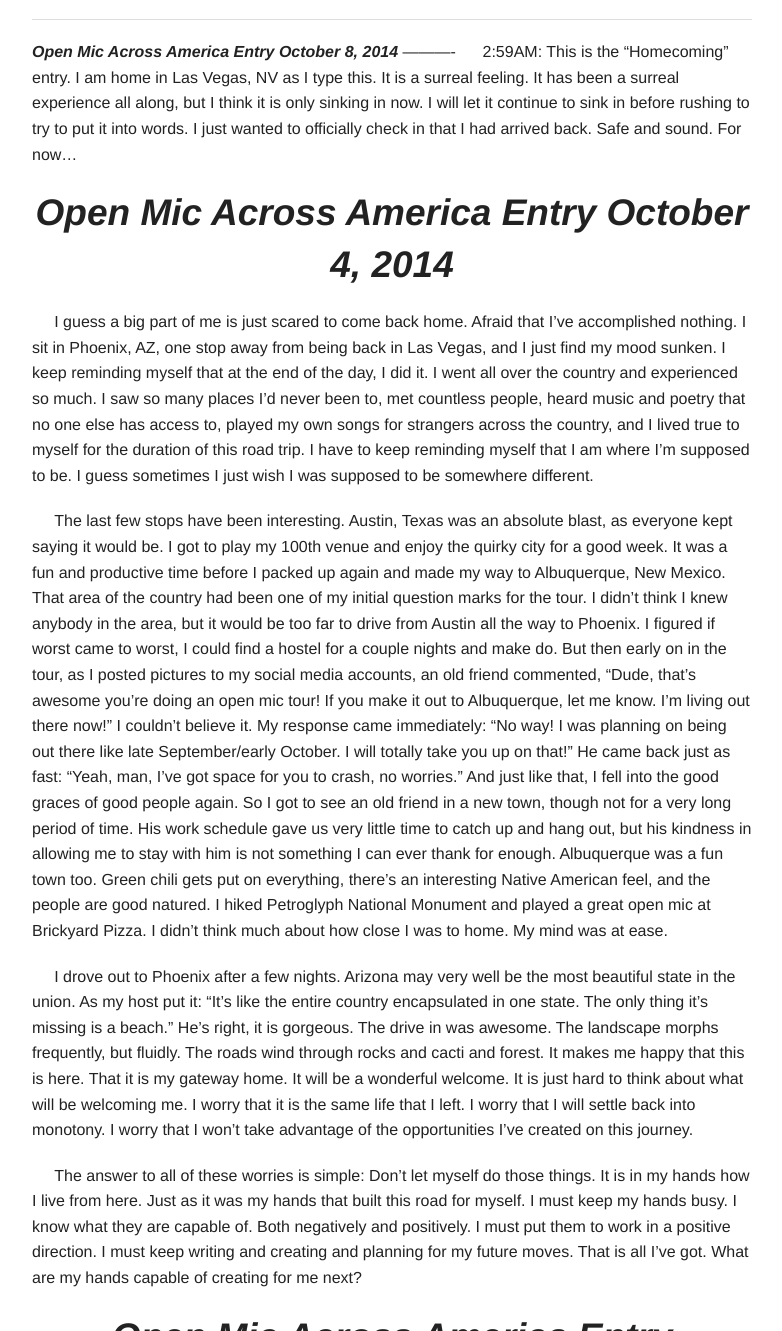
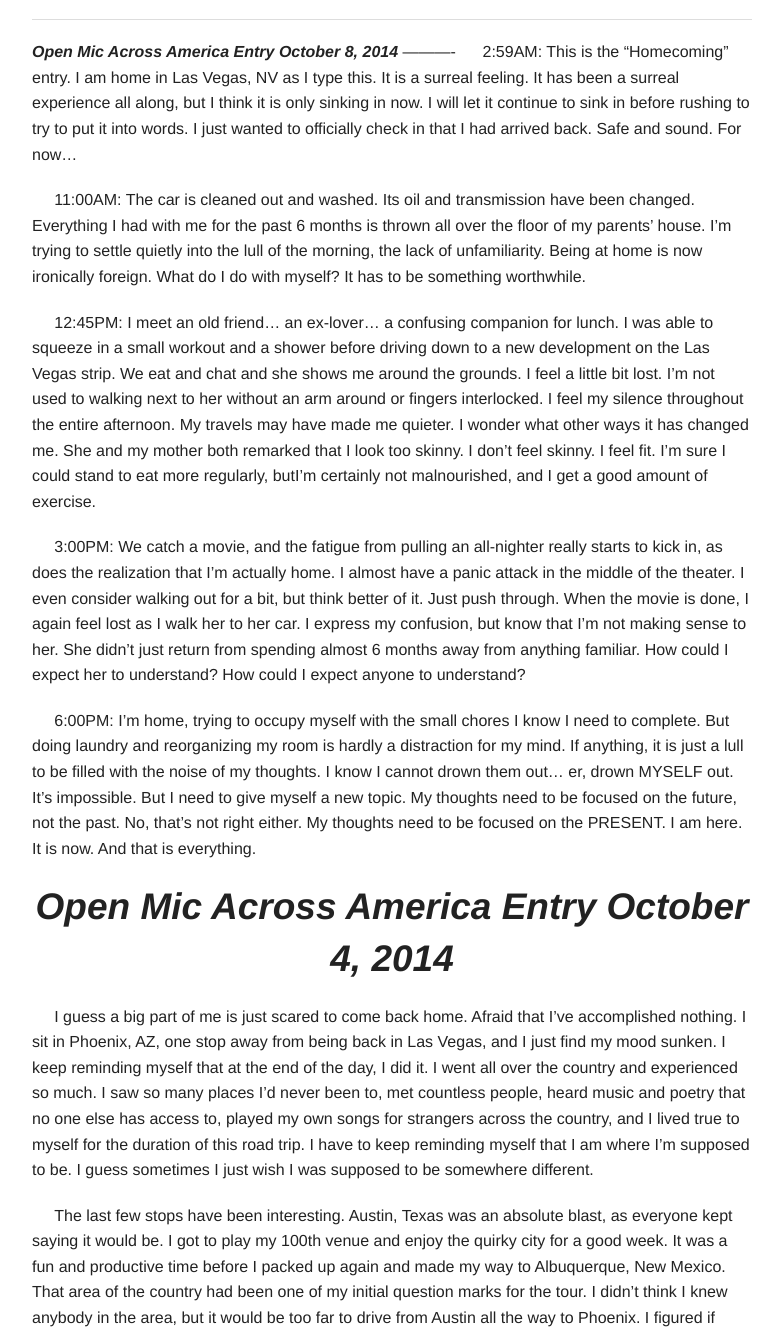
Before and after one commit to atrivialhero/atrivialhero.github.io, a Jekyll site: the page built from tour.md, in a window 1280 px wide and 1400 px high, scrolled down 5365 px, cut to the strip 69-1400 px from the top of the window. Shown: the whole strip, without its empty margins (373-1155 px from the left). Built offline with Jekyll 4.4.1, drawn with Linux system fonts in a browser that asks for light colours; some web fonts are replaced; Markdown is read by kramdown in place of the engine named in the settings.

Commit message:
Update tour.md

```diff
--- a/tour.md
+++ b/tour.md
@@ -50,6 +50,14 @@ Tour
 ***Open Mic Across America Entry October 8, 2014***
 ----------
 &nbsp;&nbsp;&nbsp;&nbsp;&nbsp;2:59AM: This is the "Homecoming" entry. I am home in Las Vegas, NV as I type this. It is a surreal feeling. It has been a surreal experience all along, but I think it is only sinking in now. I will let it continue to sink in before rushing to try to put it into words. I just wanted to officially check in that I had arrived back. Safe and sound. For now...
+
+&nbsp;&nbsp;&nbsp;&nbsp;&nbsp;11:00AM: The car is cleaned out and washed. Its oil and transmission have been changed. Everything I had with me for the past 6 months is thrown all over the floor of my parents' house. I'm trying to settle quietly into the lull of the morning, the lack of unfamiliarity. Being at home is now ironically foreign. What do I do with myself? It has to be something worthwhile.
+
+&nbsp;&nbsp;&nbsp;&nbsp;&nbsp;12:45PM: I meet an old friend... an ex-lover... a confusing companion for lunch. I was able to squeeze in a small workout and a shower before driving down to a new development on the Las Vegas strip. We eat and chat and she shows me around the grounds. I feel a little bit lost. I'm not used to walking next to her without an arm around or fingers interlocked. I feel my silence throughout the entire afternoon. My travels may have made me quieter. I wonder what other ways it has changed me. She and my mother both remarked that I look too skinny. I don't feel skinny. I feel fit. I'm sure I could stand to eat more regularly, butI'm certainly not malnourished, and I get a good amount of exercise.
+
+&nbsp;&nbsp;&nbsp;&nbsp;&nbsp;3:00PM: We catch a movie, and the fatigue from pulling an all-nighter really starts to kick in, as does the realization that I'm actually home. I almost have a panic attack in the middle of the theater. I even consider walking out for a bit, but think better of it. Just push through. When the movie is done, I again feel lost as I walk her to her car. I express my confusion, but know that I'm not making sense to her. She didn't just return from spending almost 6 months away from anything familiar. How could I expect her to understand? How could I expect anyone to understand?
+
+&nbsp;&nbsp;&nbsp;&nbsp;&nbsp;6:00PM: I'm home, trying to occupy myself with the small chores I know I need to complete. But doing laundry and reorganizing my room is hardly a distraction for my mind. If anything, it is just a lull to be filled with the noise of my thoughts. I know I cannot drown them out... er, drown MYSELF out. It's impossible. But I need to give myself a new topic. My thoughts need to be focused on the future, not the past. No, that's not right either. My thoughts need to be focused on the PRESENT. I am here. It is now. And that is everything.
 
 ***Open Mic Across America Entry October 4, 2014***
 ----------
```
